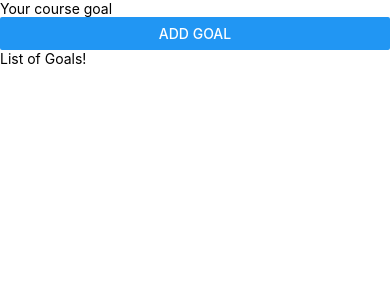
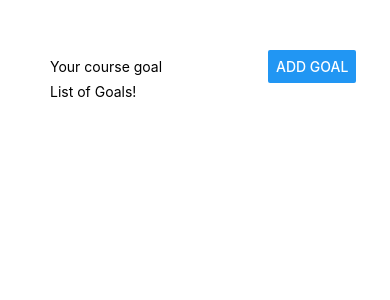
Before and after one commit to fahadtahir1/AwesomeProjectRnTs, a React Native app: screen / in a window 390 px wide. Shown: the top 300 px of the page. Built offline with nearby package versions, Linux system fonts and the light colour scheme.

Commit message:
Flex Direction Row

```diff
--- a/App.tsx
+++ b/App.tsx
@@ -8,8 +8,8 @@ import {
 const App = () => {
 
   return (
-   <View>
-    <View>
+   <View style={styles.appContainer}>
+    <View style={styles.inputContainer}>
       <TextInput placeholder='Your course goal'/>
       <Button title='Add Goal'/>
     </View>
```
